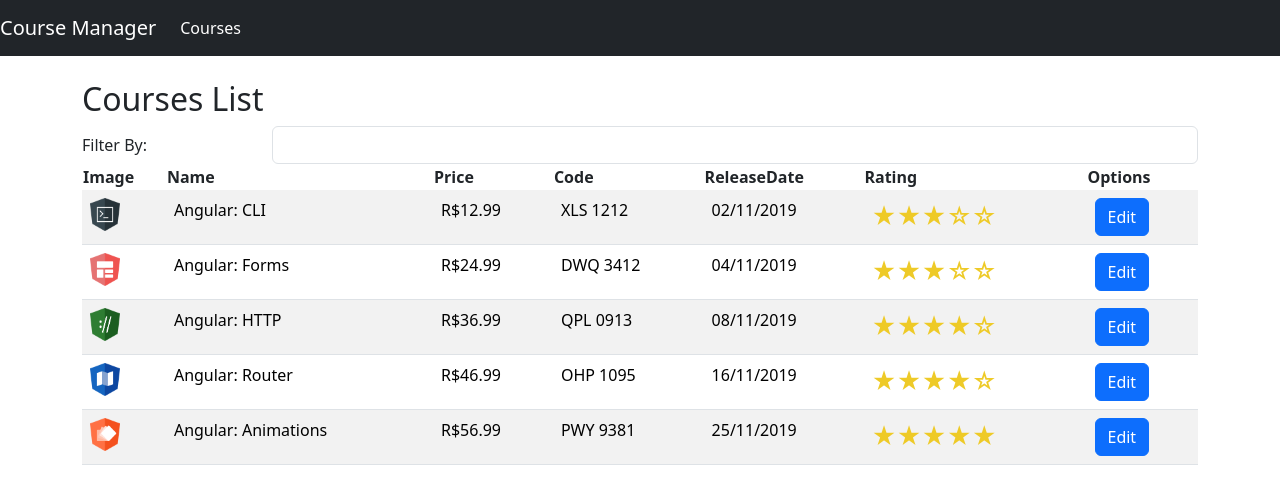
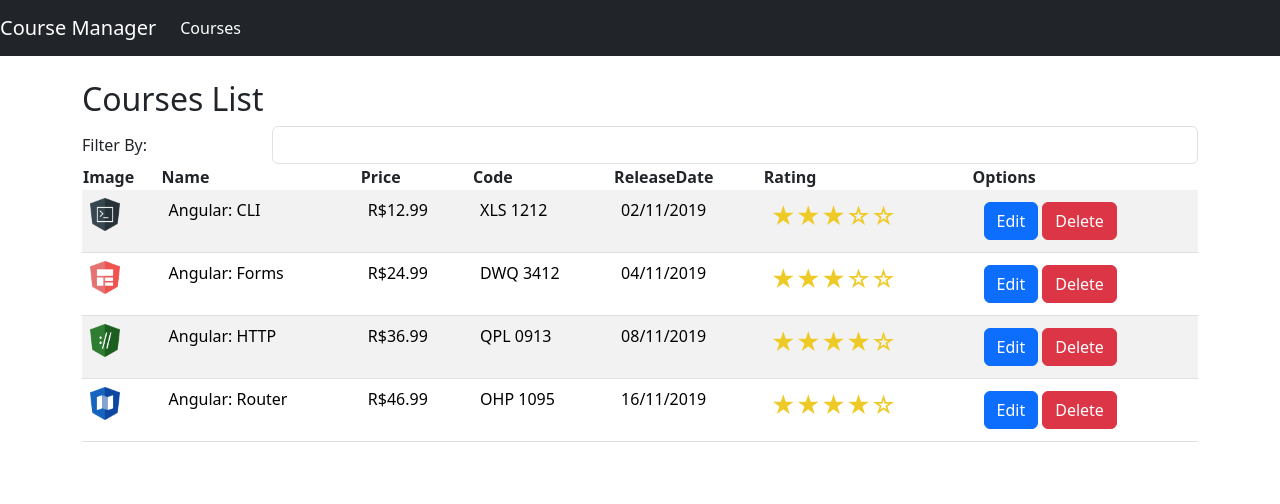
Before and after one commit to jodairnunes/Santander-Bootcamp-Fullstack-Developer, an Angular app: page /courses in a window 1280 px wide. Shown: the top 504 px of the page. Built offline with nearby package versions, Linux system fonts and the light colour scheme; data requests are answered from the project's data file.

Commit message:
Aula 16: Trabalhando com Delete - criado metodo delete no service e componente

```diff
--- a/db.json
+++ b/db.json
@@ -43,17 +43,6 @@
       "rating": 4.5,
       "price": 46.99,
       "imageUrl": "/images/router.png"
-    },
-    {
-      "id": "5",
-      "name": "Angular: Animations",
-      "releaseDate": "November 25, 2019",
-      "description": "Neste curso, os alunos irão obter um conhecimento aprofundado sobre os recursos disponíveis sobre Animation.",
-      "duration": 80,
-      "code": "PWY-9381",
-      "rating": 5,
-      "price": 56.99,
-      "imageUrl": "/images/animations.png"
     }
   ]
 }
--- a/src/app/courses/course-list/course-list.component.html
+++ b/src/app/courses/course-list/course-list.component.html
@@ -29,7 +29,8 @@
 				<ngb-rating class="rating" [rate]="course.rating"/>
 			</td>
 			<td>
-				<a [routerLink]="['/courses/info', course.id]" class="btn btn-primary">Edit</a>
+				<a [routerLink]="['/courses/info', course.id]" class="btn btn-primary m-1">Edit</a>
+				<button class="btn btn-danger" (click)="deleteById(course.id)">Delete</button>
 			</td>
 		</tr>
 	</tbody>
--- a/src/app/courses/course-list/course-list.component.ts
+++ b/src/app/courses/course-list/course-list.component.ts
@@ -35,6 +35,17 @@
   }
 
 
+
+  deleteById(id: number): void {
+    this.courseService.deleteById(id).subscribe({
+      next: () => {
+        console.log('Deleted with success');
+        this.retrieveAll();
+      }
+    })
+  }
+
+
   set filter(value: string){
     this._filterBy = value;
     this._filteredCourses = this._courses.filter((course: Course) => course.name.toLocaleLowerCase().indexOf(this._filterBy.toLocaleLowerCase()) > -1);
@@ -43,4 +54,5 @@
   // get filter() {
   //   return this._filterBy;
   // }
+
 }
--- a/src/app/services/course.service.ts
+++ b/src/app/services/course.service.ts
@@ -31,6 +31,10 @@
     }else {
       return this.http.post<Course>(this.urlApi, course)
     }
+  }
+
+  deleteById(id: number): Observable<any>{
+    return this.http.delete<any>(`${this.urlApi}/${id}`);
   }
 }
 
```
